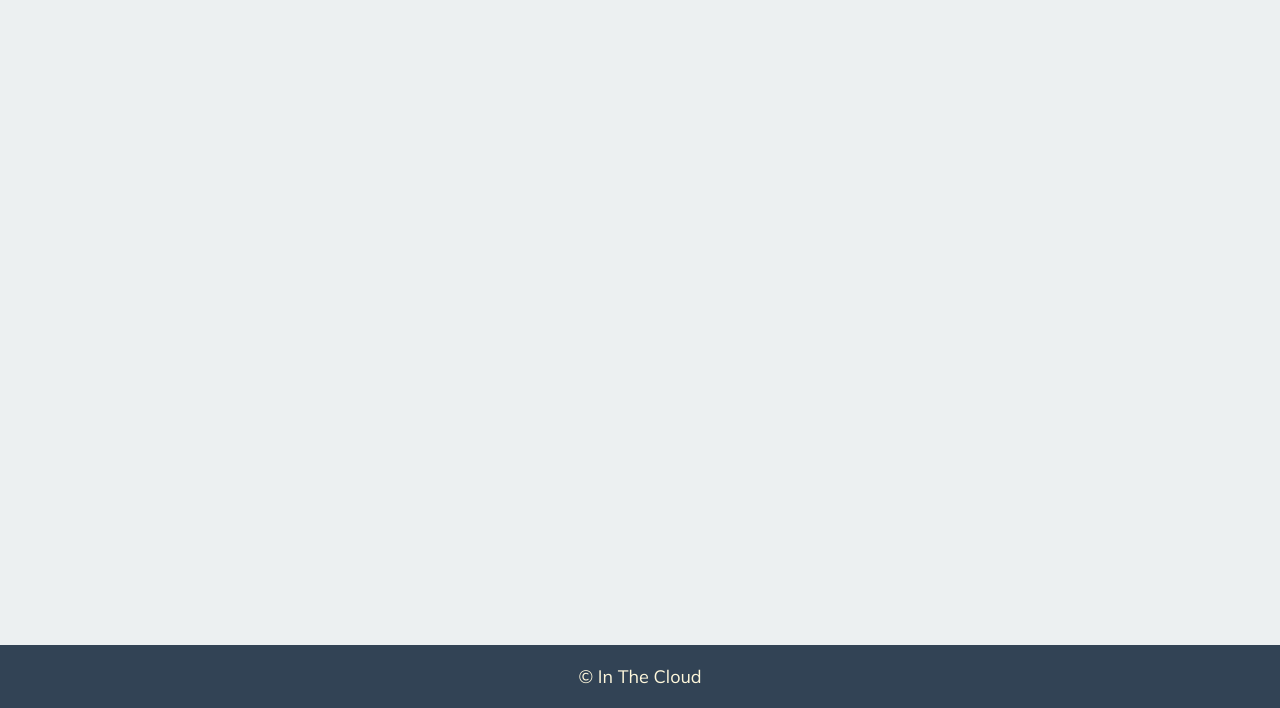
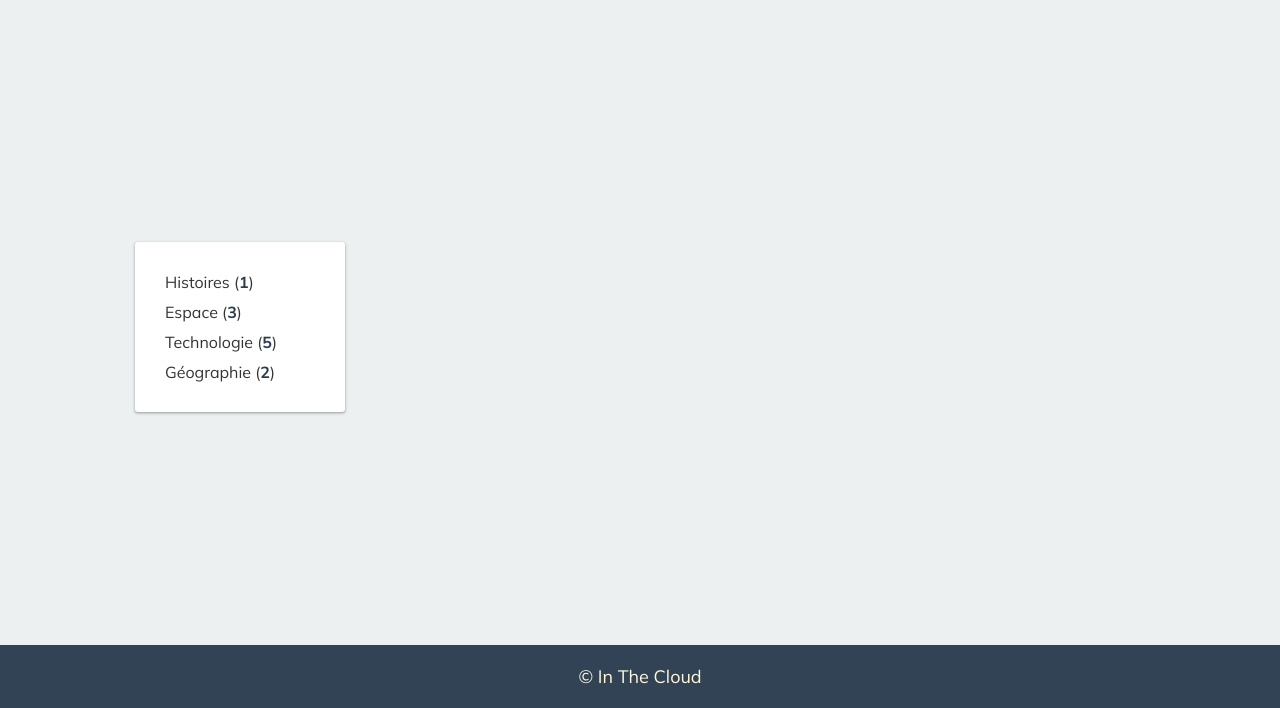
Before and after one commit to mhmdmrabet/InTheCloud-Blog, a website built with webpack: page src/index.html in a window 1280 px wide. Shown: the part 92-800 px from the top of the page. Built offline with nearby package versions, Linux system fonts and the light colour scheme; no server answers.

Commit message:
Mise en place du menu catégories

```diff
--- a/src/assets/styles/_base.scss
+++ b/src/assets/styles/_base.scss
@@ -43,3 +43,7 @@ a {
   color: var(--text);
   text-decoration: none;
 }
+
+strong {
+  color: var(--accent);
+}
--- a/src/index.html
+++ b/src/index.html
@@ -31,6 +31,15 @@
       </header>
 
       <div class="content">
+        <!-- LISTE DES CATEGORIES -->
+        <div class="sidebar">
+          <ul class="categories">
+            <li>Histoires (<strong>1</strong>)</li>
+            <li>Espace (<strong>3</strong>)</li>
+            <li>Technologie (<strong>5</strong>)</li>
+            <li>Géographie (<strong>2</strong>)</li>
+          </ul>
+        </div>
         <!-- LISTE D'ARTICLES -->
         <div class="articles-container">
           <!-- ARTICLE -->
--- a/src/index.scss
+++ b/src/index.scss
@@ -3,11 +3,33 @@
 .content {
   display: flex;
   justify-content: center;
-  align-items: center;
+  align-items: flex-start;
+  padding-top: 5rem;
+  .sidebar {
+    flex: 0 0 25rem;
+    padding: 0 2rem 2rem 2rem;
+    .categories {
+      padding: 2rem;
+      background-color: white;
+      border-radius: 0.3rem;
+      box-shadow: var(--box-shadow);
+      li {
+        margin: 1rem;
+        transition: color 0.2s;
+        cursor: pointer;
+        &:hover {
+          color: var(--primary);
+          strong {
+            color: var(--primary);
+          }
+        }
+      }
+    }
+  }
   .articles-container {
-    max-width: 800px;
-    width: 100%;
-    margin: 5rem 0 10rem 0;
+    max-width: 80rem;
+    flex: 1;
+    margin: 0 0 10rem 0;
     .article {
       box-shadow: var(--box-shadow);
       background-color: white;
```
